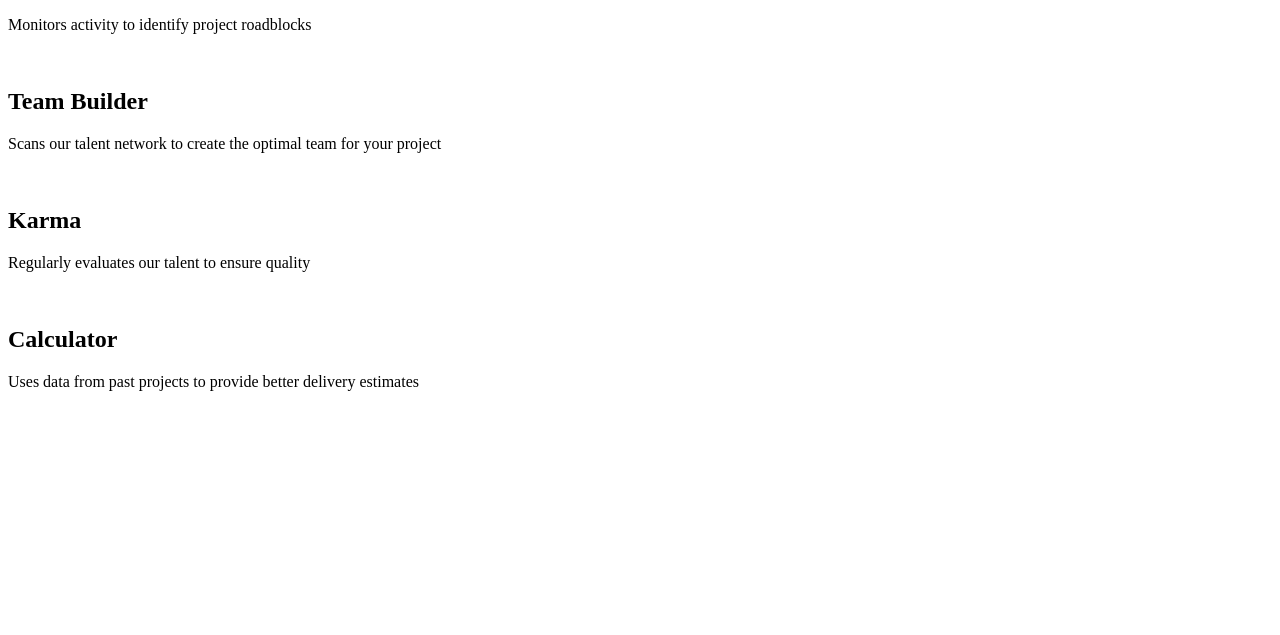
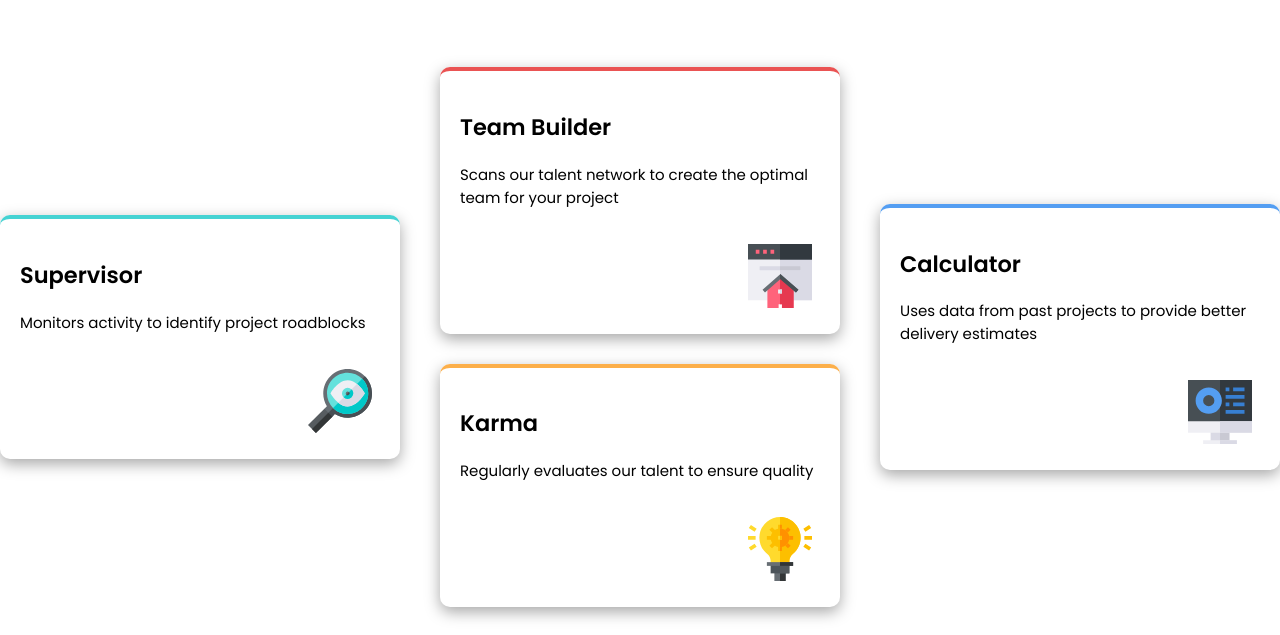
Before and after one commit to Olumide2596/four-card-feautre, a plain HTML site: page index.html in a window 1280 px wide. Shown: the part 207-842 px from the top of the page. Before the commit the page ends 800 px from the top, so only its background shows below. Drawn offline with Linux system fonts and the light colour scheme; the site is published under a folder, as on GitHub Pages, so addresses that start at the root find nothing.

Commit message:
fixed url issue

```diff
--- a/index.html
+++ b/index.html
@@ -5,7 +5,7 @@
     <meta http-equiv="X-UA-Compatible" content="IE=edge">
     <meta name="viewport" content="width=device-width, initial-scale=1.0">
     <title>Document</title>
-    <link rel="stylesheet" href="/style.css">
+    <link rel="stylesheet" href="style.css">
 </head>
 <body>
     <div class="container">
@@ -20,24 +20,24 @@
             <div class="box cyan"  >
                 <h2>Supervisor</h2>
                 <p>Monitors activity to identify project roadblocks</p>
-                <img src="/images/icon-supervisor.svg" alt="">
+                <img src="images/icon-supervisor.svg" alt="">
             </div>
             <div class="2-box">
                 <div class="box red">
                     <h2>Team Builder</h2>
                     <p>Scans our talent network to create the optimal team for your project</p>
-                    <img src="/images/icon-team-builder.svg" alt="">
+                    <img src="images/icon-team-builder.svg" alt="">
                 </div>
                 <div class="box orange">
                     <h2>Karma</h2>
                     <p>Regularly evaluates our talent to ensure quality</p>
-                    <img src="/images/icon-karma.svg" alt="">
+                    <img src="images/icon-karma.svg" alt="">
                 </div>
             </div>
             <div class="box blue">
                 <h2>Calculator</h2>
                 <p>Uses data from past projects to provide better delivery estimates</p>
-                <img src="/images/icon-calculator.svg" alt="">
+                <img src="images/icon-calculator.svg" alt="">
             </div>
         </main>
     </div>
```
